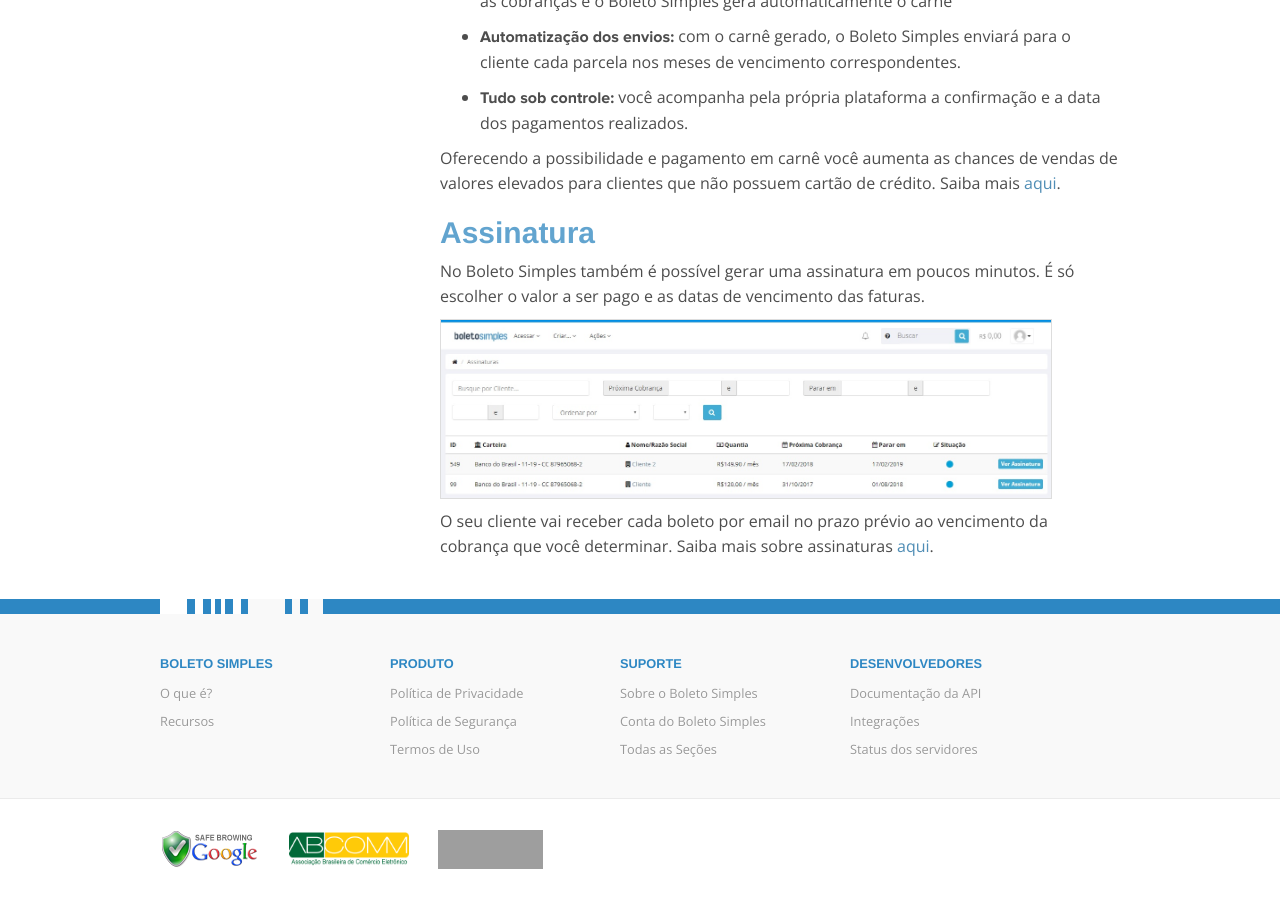
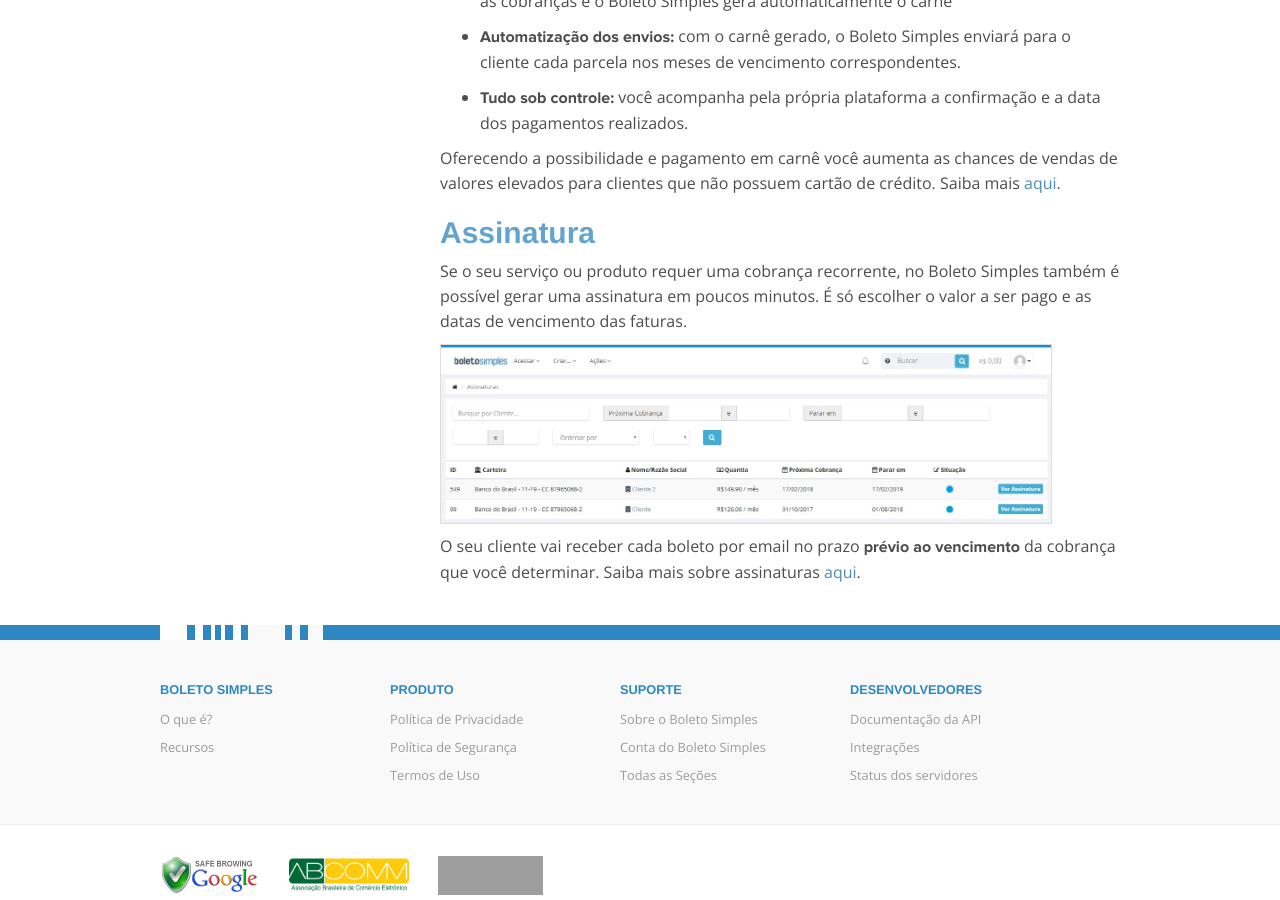
Before and after one commit to BoletoSimples/boletosimples-features, a Jekyll site: the page built from emissao-de-boletos.markdown, in a window 1280 px wide and 900 px high, scrolled down 3423 px. Built offline with Jekyll 4.4.1, drawn with Linux system fonts in a browser that asks for light colours; grey boxes are pictures that could not be loaded.

Commit message:
Updated Emissao De Boletos

```diff
--- a/emissao-de-boletos.markdown
+++ b/emissao-de-boletos.markdown
@@ -27,7 +27,6 @@
 * Assinaturas
 
 Você pode personalizar logomarcas, configurar as condições de pagamento dos boletos e criar templates para evitar trabalho manual.
-
 
 Envie instantaneamente os boletos por email para seus clientes e acompanhe os pagamentos em tempo real - tudo dentro da mesma plataforma.
 
@@ -75,8 +74,8 @@
 
 ## Assinatura
 
-No Boleto Simples também é possível gerar uma assinatura em poucos minutos. É só escolher o valor a ser pago e as datas de vencimento das faturas.
+Se o seu serviço ou produto requer uma cobrança recorrente, no Boleto Simples também é possível gerar uma assinatura em poucos minutos. É só escolher o valor a ser pago e as datas de vencimento das faturas.
 
 ![assinaturas.jpg](/uploads/assinaturas.jpg)
 
-O seu cliente vai receber cada boleto por email no prazo prévio ao vencimento da cobrança que você determinar. Saiba mais sobre assinaturas [aqui](http://boletosimples-features.siteleaf.net/cobranca-recorrente-slash-assinaturas/).
+O seu cliente vai receber cada boleto por email no prazo **prévio ao vencimento** da cobrança que você determinar. Saiba mais sobre assinaturas [aqui](http://boletosimples-features.siteleaf.net/cobranca-recorrente-slash-assinaturas/).
```
